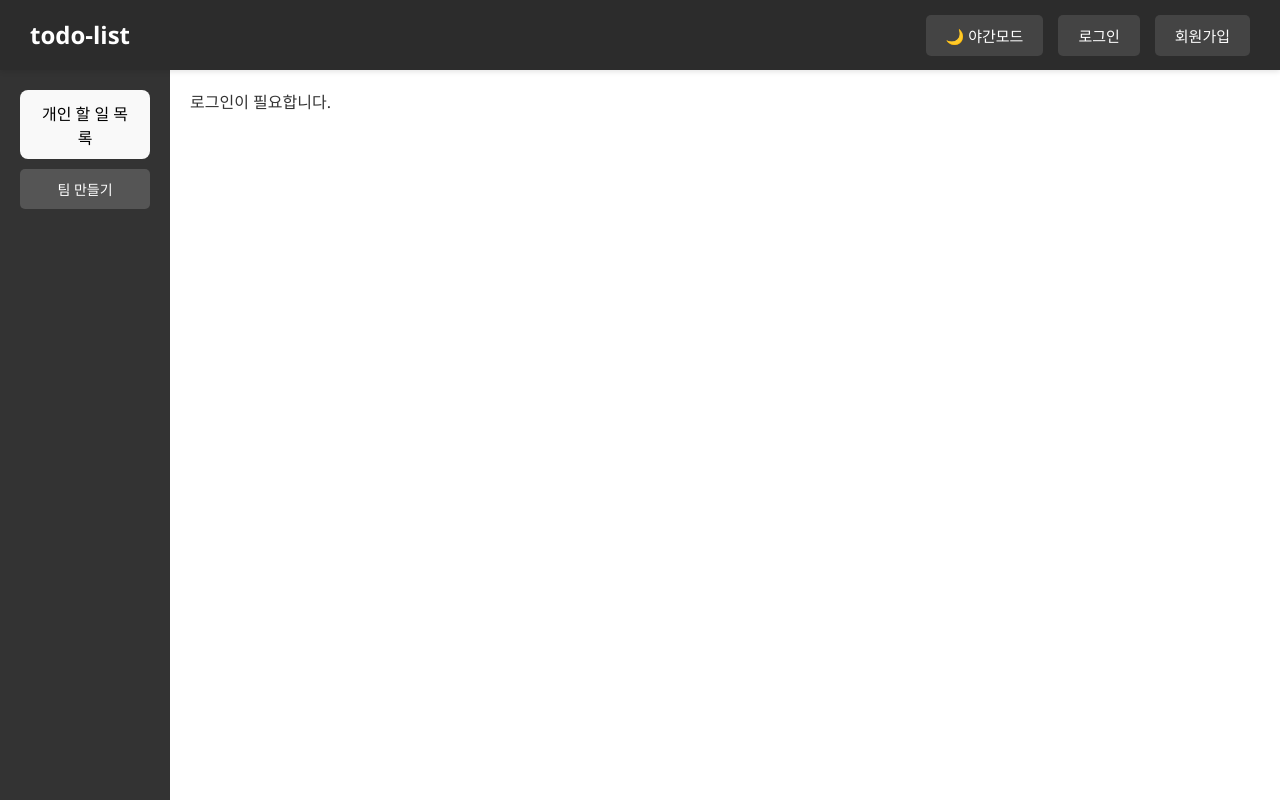
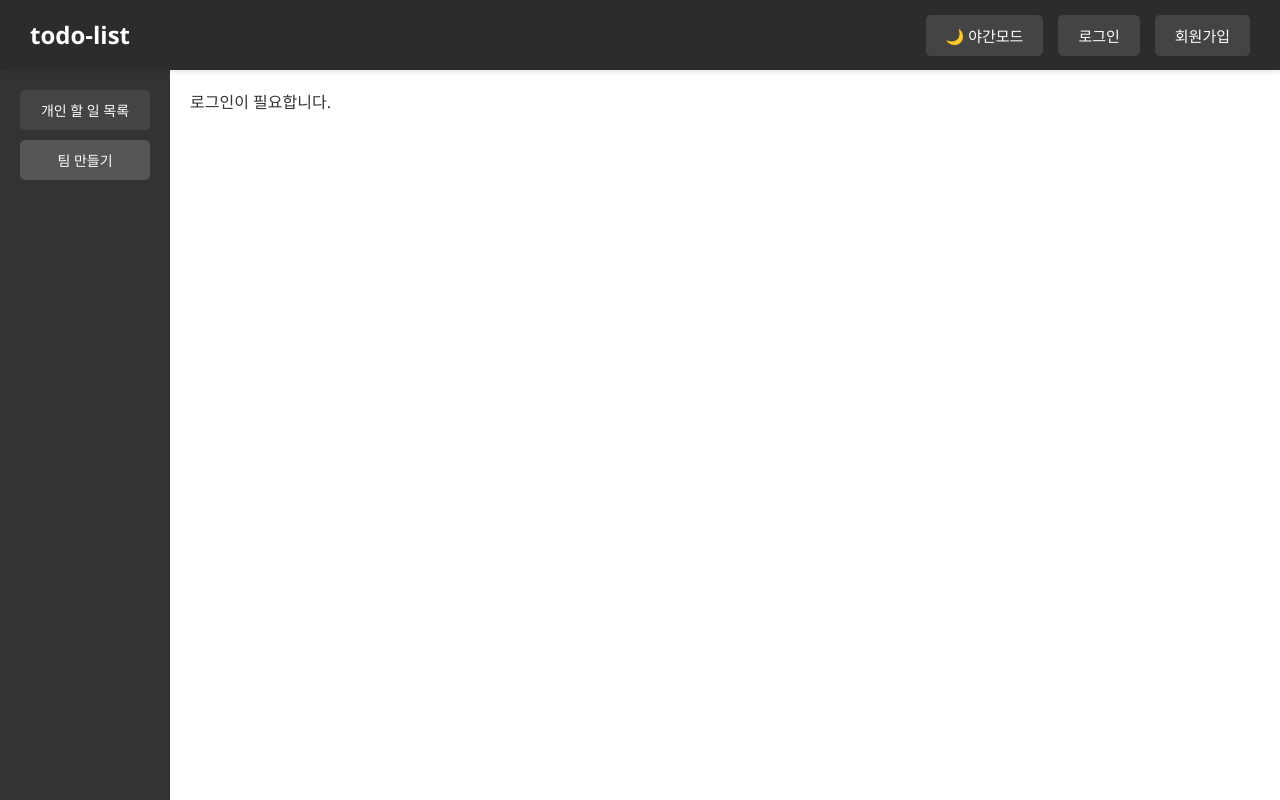
Before and after one commit to lovejg/Todo-List, a React (Vite) app in the folder Frontend/vite-project/: page / in a window 1280 px wide. Built offline with nearby package versions, Linux system fonts and the light colour scheme.

Commit message:
css commit

```diff
--- a/Frontend/vite-project/src/App.css
+++ b/Frontend/vite-project/src/App.css
@@ -110,7 +110,7 @@ nav {
   gap: 10px;
 }
 
-.todo-btn-indiviual,
+.todo-btn-individual,
 .btn-team-create {
   background-color: #555;
   color: #fff;
@@ -123,25 +123,25 @@ nav {
   transition: background-color 0.3s;
 }
 
-.app-container.dark-mode .todo-btn-indiviual,
+.app-container.dark-mode .todo-btn-individual,
 .app-container.dark-mode .btn-team-create {
   background-color: #444;
   color: #e0e0e0;
 }
 
-.todo-btn-indiviual:hover,
+.todo-btn-individual:hover,
 .btn-team-create:hover {
   background-color: #666;
 }
 
-.app-container.dark-mode .todo-btn-indiviual:hover,
+.app-container.dark-mode .todo-btn-individual:hover,
 .app-container.dark-mode .btn-team-create:hover {
   background-color: #555;
 }
 
 .todo-btn-individual.active,
 .todo-btn-team.active {
-  background-color: #444; /* 라이트 모드에서 선택된 색상 (더 어두운 회색) */
+  background-color: #444;
   color: #fff;
 }
 
--- a/Frontend/vite-project/src/App.jsx
+++ b/Frontend/vite-project/src/App.jsx
@@ -527,7 +527,7 @@ function App() {
       <aside className="sidebar">
         <div className="sidebar-item">
           <button
-            lassName={`todo-btn-individual ${activePage === "personal" ? "active" : ""}`}
+            className={`todo-btn-individual ${activePage === "personal" ? "active" : ""}`}
             onClick={() => setActivePage("personal")}
           >
             개인 할 일 목록
```
